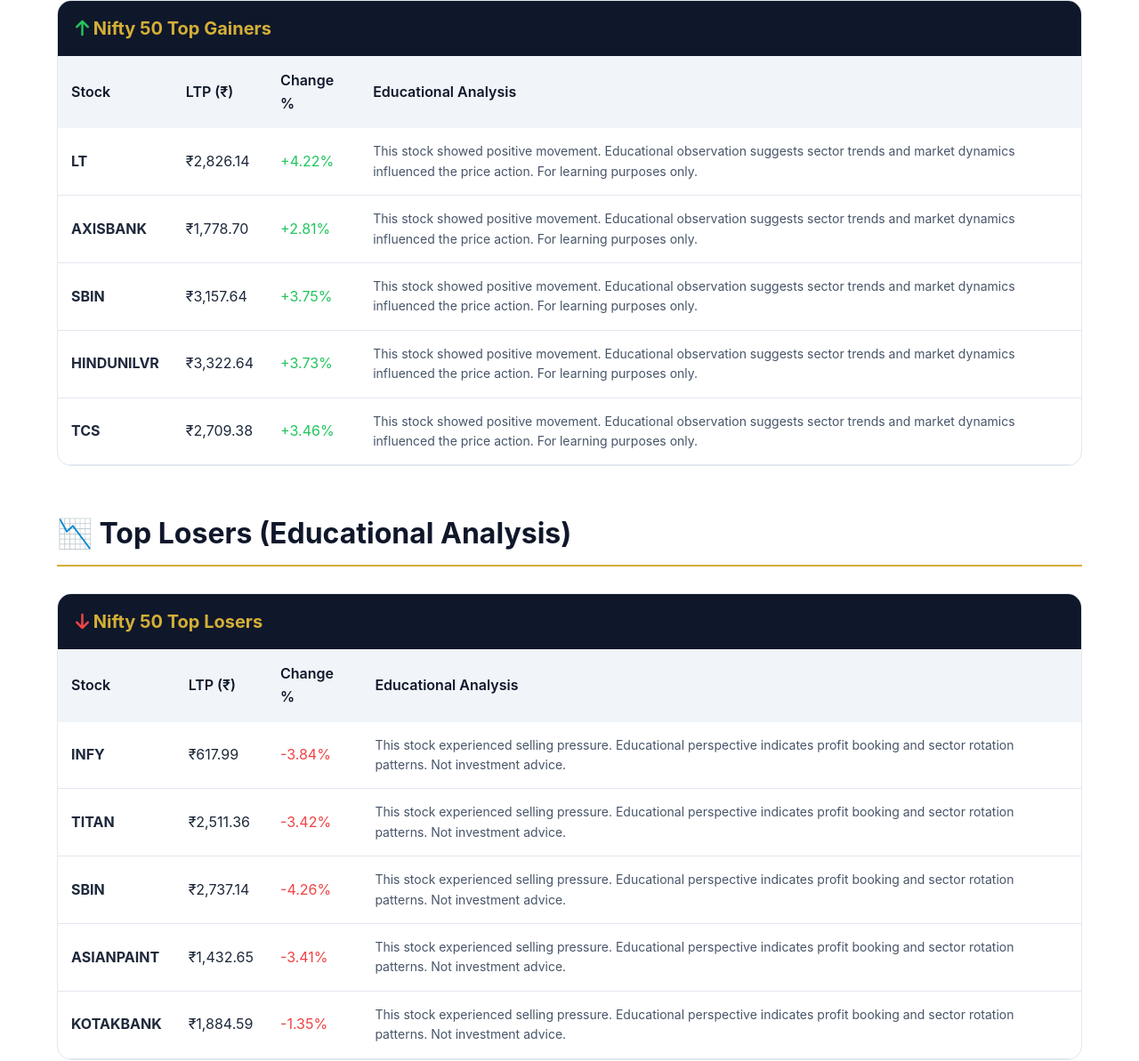
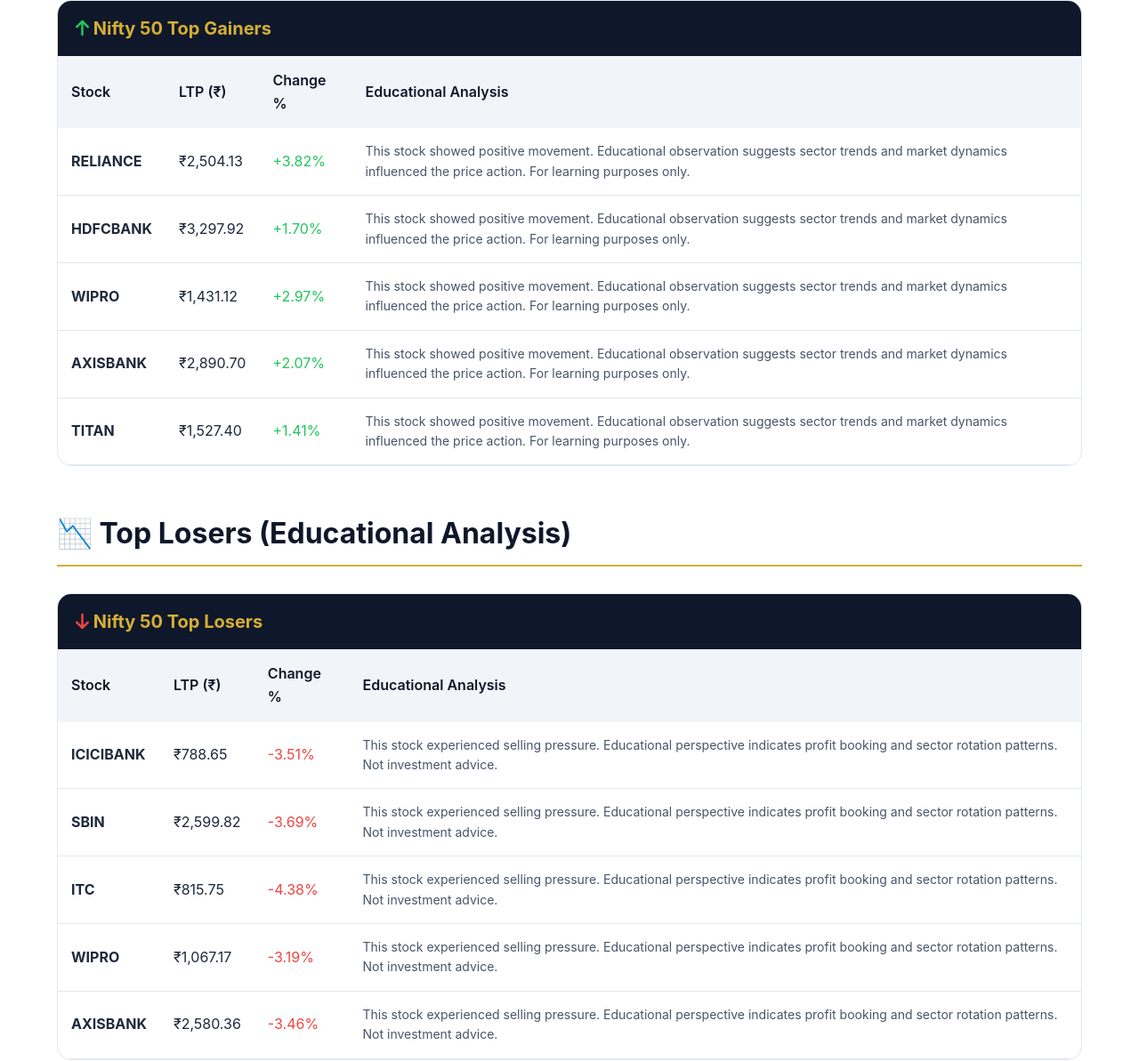
Before and after one commit to careatomkarenterprises-ops/secured-capital-opportunity, a plain HTML site: page blog/post/daily-market-wrap-2026-11-27.html in a window 1280 px wide. Shown: the part 1040-2233 px from the top of the page at 89% size. Drawn offline with Linux system fonts and the light colour scheme.

Commit message:
Auto-generated market report 2026-11-27

```diff
--- a/blog/post/daily-market-wrap-2026-11-27.html
+++ b/blog/post/daily-market-wrap-2026-11-27.html
@@ -215,23 +215,23 @@
             <div class="market-summary">
                 <div class="summary-card">
                     <div class="label">Nifty 50</div>
-                    <div class="value">22,426</div>
-                    <div class="change negative">-170.37 (-0.76%)</div>
+                    <div class="value">22,888</div>
+                    <div class="change negative">-0.66 (-0.00%)</div>
                 </div>
                 <div class="summary-card">
                     <div class="label">Sensex</div>
-                    <div class="value">74,814</div>
-                    <div class="change negative">-56.95 (-0.08%)</div>
+                    <div class="value">74,789</div>
+                    <div class="change negative">-443.24 (-0.59%)</div>
                 </div>
                 <div class="summary-card">
                     <div class="label">Bank Nifty</div>
-                    <div class="value">48,771</div>
-                    <div class="change positive">+356.68 (+0.73%)</div>
+                    <div class="value">48,249</div>
+                    <div class="change negative">-15.09 (-0.03%)</div>
                 </div>
                 <div class="summary-card">
                     <div class="label">India VIX</div>
-                    <div class="value">13</div>
-                    <div class="change">-1.2</div>
+                    <div class="value">16</div>
+                    <div class="change">+0.4</div>
                 </div>
             </div>
 
@@ -248,37 +248,37 @@
                     <tbody>
 
                         <tr>
-                            <td><strong>LT</strong></td>
-                            <td>₹2,826.14</td>
-                            <td class="positive">+4.22%</td>
+                            <td><strong>RELIANCE</strong></td>
+                            <td>₹2,504.13</td>
+                            <td class="positive">+3.82%</td>
+                            <td class="stock-analysis">This stock showed positive movement. Educational observation suggests sector trends and market dynamics influenced the price action. For learning purposes only.</td>
+                        </tr>
+
+                        <tr>
+                            <td><strong>HDFCBANK</strong></td>
+                            <td>₹3,297.92</td>
+                            <td class="positive">+1.70%</td>
+                            <td class="stock-analysis">This stock showed positive movement. Educational observation suggests sector trends and market dynamics influenced the price action. For learning purposes only.</td>
+                        </tr>
+
+                        <tr>
+                            <td><strong>WIPRO</strong></td>
+                            <td>₹1,431.12</td>
+                            <td class="positive">+2.97%</td>
                             <td class="stock-analysis">This stock showed positive movement. Educational observation suggests sector trends and market dynamics influenced the price action. For learning purposes only.</td>
                         </tr>
 
                         <tr>
                             <td><strong>AXISBANK</strong></td>
-                            <td>₹1,778.70</td>
-                            <td class="positive">+2.81%</td>
+                            <td>₹2,890.70</td>
+                            <td class="positive">+2.07%</td>
                             <td class="stock-analysis">This stock showed positive movement. Educational observation suggests sector trends and market dynamics influenced the price action. For learning purposes only.</td>
                         </tr>
 
                         <tr>
-                            <td><strong>SBIN</strong></td>
-                            <td>₹3,157.64</td>
-                            <td class="positive">+3.75%</td>
-                            <td class="stock-analysis">This stock showed positive movement. Educational observation suggests sector trends and market dynamics influenced the price action. For learning purposes only.</td>
-                        </tr>
-
-                        <tr>
-                            <td><strong>HINDUNILVR</strong></td>
-                            <td>₹3,322.64</td>
-                            <td class="positive">+3.73%</td>
-                            <td class="stock-analysis">This stock showed positive movement. Educational observation suggests sector trends and market dynamics influenced the price action. For learning purposes only.</td>
-                        </tr>
-
-                        <tr>
-                            <td><strong>TCS</strong></td>
-                            <td>₹2,709.38</td>
-                            <td class="positive">+3.46%</td>
+                            <td><strong>TITAN</strong></td>
+                            <td>₹1,527.40</td>
+                            <td class="positive">+1.41%</td>
                             <td class="stock-analysis">This stock showed positive movement. Educational observation suggests sector trends and market dynamics influenced the price action. For learning purposes only.</td>
                         </tr>
 
@@ -299,37 +299,37 @@
                     <tbody>
 
                         <tr>
-                            <td><strong>INFY</strong></td>
-                            <td>₹617.99</td>
-                            <td class="negative">-3.84%</td>
-                            <td class="stock-analysis">This stock experienced selling pressure. Educational perspective indicates profit booking and sector rotation patterns. Not investment advice.</td>
-                        </tr>
-
-                        <tr>
-                            <td><strong>TITAN</strong></td>
-                            <td>₹2,511.36</td>
-                            <td class="negative">-3.42%</td>
+                            <td><strong>ICICIBANK</strong></td>
+                            <td>₹788.65</td>
+                            <td class="negative">-3.51%</td>
                             <td class="stock-analysis">This stock experienced selling pressure. Educational perspective indicates profit booking and sector rotation patterns. Not investment advice.</td>
                         </tr>
 
                         <tr>
                             <td><strong>SBIN</strong></td>
-                            <td>₹2,737.14</td>
-                            <td class="negative">-4.26%</td>
+                            <td>₹2,599.82</td>
+                            <td class="negative">-3.69%</td>
                             <td class="stock-analysis">This stock experienced selling pressure. Educational perspective indicates profit booking and sector rotation patterns. Not investment advice.</td>
                         </tr>
 
                         <tr>
-                            <td><strong>ASIANPAINT</strong></td>
-                            <td>₹1,432.65</td>
-                            <td class="negative">-3.41%</td>
+                            <td><strong>ITC</strong></td>
+                            <td>₹815.75</td>
+                            <td class="negative">-4.38%</td>
                             <td class="stock-analysis">This stock experienced selling pressure. Educational perspective indicates profit booking and sector rotation patterns. Not investment advice.</td>
                         </tr>
 
                         <tr>
-                            <td><strong>KOTAKBANK</strong></td>
-                            <td>₹1,884.59</td>
-                            <td class="negative">-1.35%</td>
+                            <td><strong>WIPRO</strong></td>
+                            <td>₹1,067.17</td>
+                            <td class="negative">-3.19%</td>
+                            <td class="stock-analysis">This stock experienced selling pressure. Educational perspective indicates profit booking and sector rotation patterns. Not investment advice.</td>
+                        </tr>
+
+                        <tr>
+                            <td><strong>AXISBANK</strong></td>
+                            <td>₹2,580.36</td>
+                            <td class="negative">-3.46%</td>
                             <td class="stock-analysis">This stock experienced selling pressure. Educational perspective indicates profit booking and sector rotation patterns. Not investment advice.</td>
                         </tr>
 
@@ -342,20 +342,20 @@
             <div class="grid-2">
                 <div class="card">
                     <h4><i class="fas fa-globe"></i> Foreign Institutional Investors (FII)</h4>
-                    <div style="font-size: 36px; color: #ef4444; margin: 10px 0;">- ₹1,612 Cr</div>
+                    <div style="font-size: 36px; color: #ef4444; margin: 10px 0;">- ₹2,298 Cr</div>
                     <p>Net Selling (Educational Data)</p>
                     <ul>
-                        <li><i class="fas fa-minus-circle"></i> Sold Financials: ₹775 Cr</li>
-                        <li><i class="fas fa-minus-circle"></i> Sold IT: ₹634 Cr</li>
+                        <li><i class="fas fa-minus-circle"></i> Sold Financials: ₹752 Cr</li>
+                        <li><i class="fas fa-minus-circle"></i> Sold IT: ₹632 Cr</li>
                     </ul>
                 </div>
                 <div class="card">
                     <h4><i class="fas fa-university"></i> Domestic Institutional Investors (DII)</h4>
-                    <div style="font-size: 36px; color: #22c55e; margin: 10px 0;">+ ₹2,234 Cr</div>
+                    <div style="font-size: 36px; color: #22c55e; margin: 10px 0;">+ ₹1,546 Cr</div>
                     <p>Net Buying (Educational Data)</p>
                     <ul>
-                        <li><i class="fas fa-plus-circle"></i> Bought Financials: ₹883 Cr</li>
-                        <li><i class="fas fa-plus-circle"></i> Bought Healthcare: ₹496 Cr</li>
+                        <li><i class="fas fa-plus-circle"></i> Bought Financials: ₹593 Cr</li>
+                        <li><i class="fas fa-plus-circle"></i> Bought Healthcare: ₹477 Cr</li>
                     </ul>
                 </div>
             </div>
```
